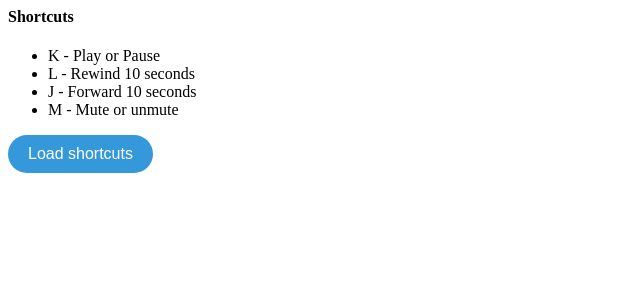
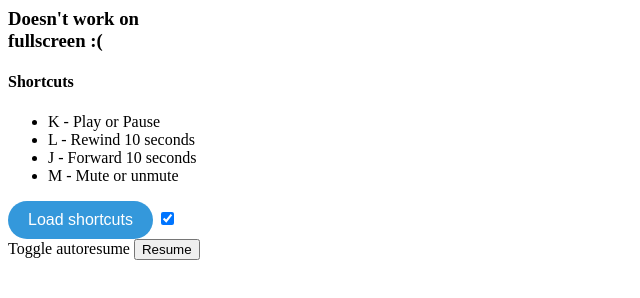
Before and after one commit to juancjara/twitch-tv-keyboard-shortcuts, a browser extension: page index.html in a window 1280 px wide. Shown: the whole page, without its empty margins (0-640 px from the left). Drawn offline with Linux system fonts and the light colour scheme.

Commit message:
load from last checkpoint

```diff
--- a/index.html
+++ b/index.html
@@ -33,11 +33,13 @@
   </style>
 </head>
 <body>
+  <h3>Doesn't work on fullscreen :( </h5>
   <h4>Shortcuts</h4>
-  <ul id ='list-commands'>
-  </ul>
-
+  <ul id ='list-commands'></ul>
   <a id="btn" class="btn">Load shortcuts</a>
+  <input type = 'checkbox' id = 'toggleResume' checked/>
+  <span>Toggle autoresume</span>
+  <button>Resume</button>
   <script src="index.js"></script>
 </body>
 </html>
--- a/index.js
+++ b/index.js
@@ -21,13 +21,14 @@ var Notification = {
     }, function() {});
   }
 }
+
 //double loading script
 var injectJs = function injectJs() {
   Notification.create({message: 'Script loading'});
-  console.log(test);
+
   chrome.tabs.getSelected(null, function(tab) {
     chrome.tabs.executeScript(null, {file:"injectKeys.js"}, function(){
-      Notification.create({message: 'Script loadead'});
+      Notification.create({message: 'Script loaded'});
     });
 
   });
@@ -49,7 +50,7 @@ var init = function() {
   });
 
   document.getElementById("btn")
-  .addEventListener("click", injectJs);
+    .addEventListener("click", injectJs);
 
 }
 
--- a/injectKeys.js
+++ b/injectKeys.js
@@ -22,7 +22,7 @@ console.log('twitch shortcuts successfully injected', new Date().getTime());
     };
 
     var keyUpListener = function(e){
-      console.log('hit');
+      console.log('hit', player);
       if (e.keyCode in keyEvents) {
         keyEvents[e.keyCode]();
       }
```
Also changed, not shown: manifest.json.
